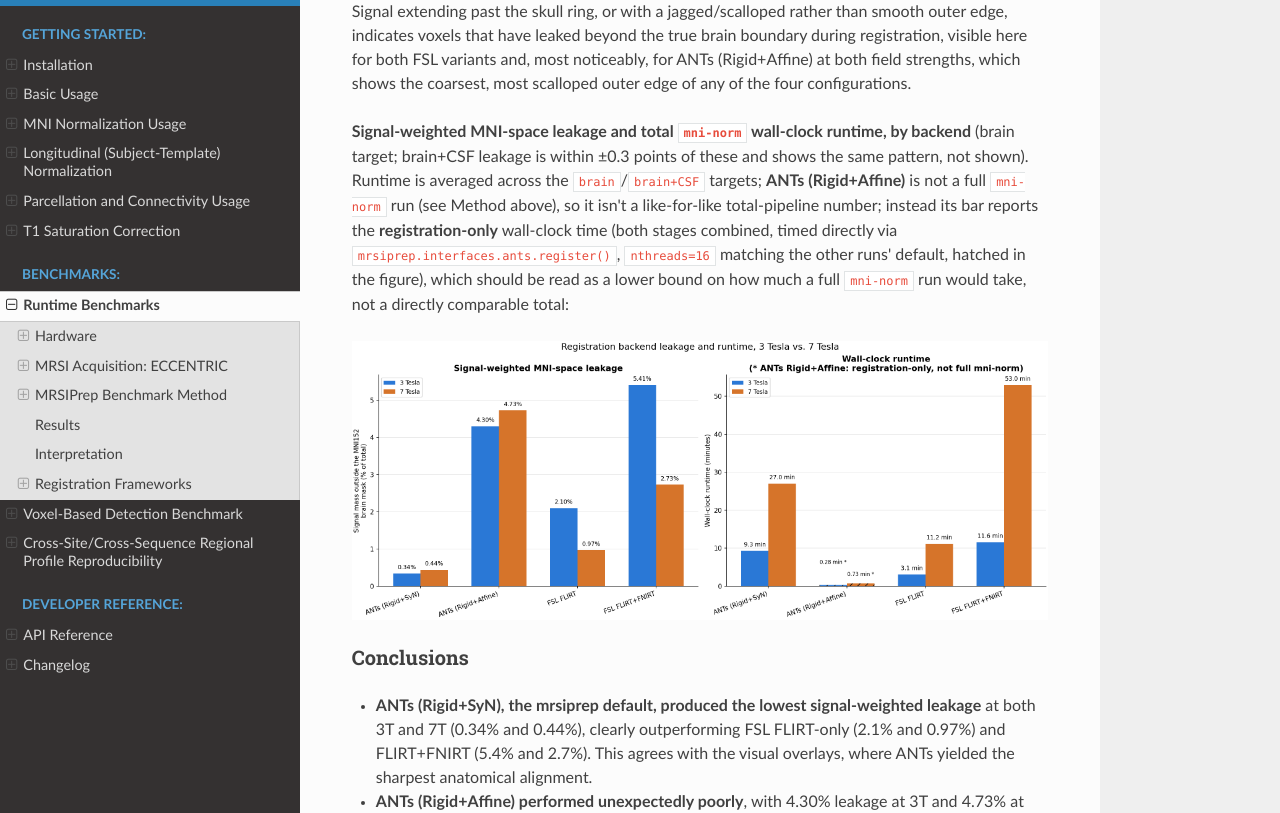
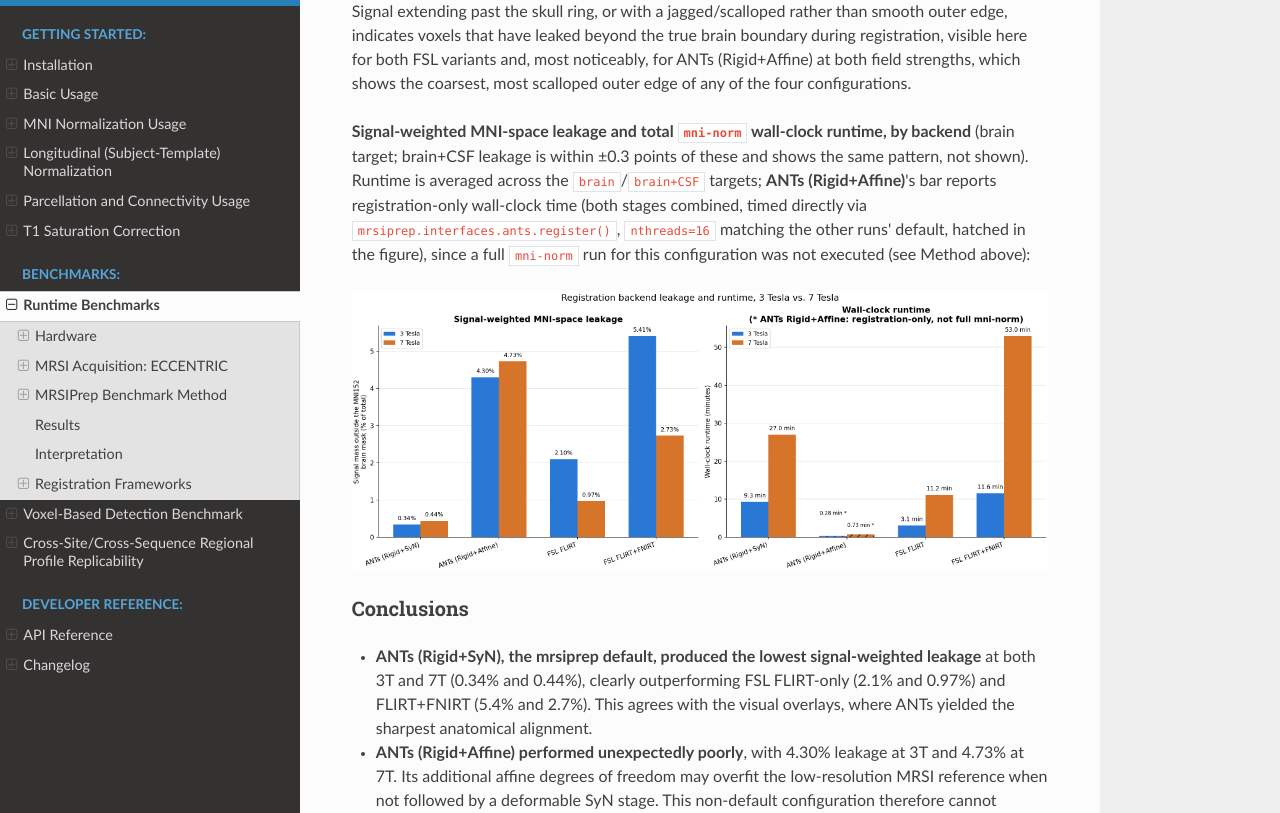
Before and after one commit to MRSI-Psychosis-UP/MRSIPrep, a Sphinx documentation site: the page built from docs/benchmarks.md, in a window 1280 px wide and 900 px high, scrolled down 6153 px, cut to the strip 87-900 px from the top of the window. Built offline with Sphinx 7.4.7 and the Read the Docs theme 3.1.0, drawn with Linux system fonts in a browser that asks for light colours; some of the changed text lies outside the part shown.

Commit message:
Sync readthedocs with manuscript's registration-count fix and terminology
docs/benchmarks.md: fixes the same "6 combinations x 2 subjects = 12
runs" miscount just fixed in the manuscript (four registration configs
were being silently reduced to 6 combinations without saying so) to the
correct 4 x 2 targets x 2 subjects = 16; trims the ANTs (Rigid+Affine)
runtime caveat to a brief factual note instead of a "not directly
comparable" framing, matching how the paper now presents it.

docs/cross_sequence_benchmark.md: renames Reproducibility ->
Replicability (matching the manuscript's established distinction between
the two terms), describes the parcellation as chimeraLFMIHIFIS scale 1
throughout (82/119 regions) instead of "scale-3 merged into root regions
by averaging sub-parcels", while keeping an implementation note that this
is actually derived from the bundled scale-3 atlas since no scale-1 atlas
file exists. Also fills a real content gap: the page was missing the
Lausanne3T-FID vs. Geneva3T-FID 3T comparison entirely (added in the
manuscript earlier this session) -- added it here too, using the real
numbers from experiments/results/cross_sequence_geneva3t_stats.tsv and
the existing supplementary figure, and updated the closing summary's
comparison/site count accordingly.

```diff
--- a/docs/benchmarks.md
+++ b/docs/benchmarks.md
@@ -232,14 +233,12 @@ of any of the four configurations.
 **Signal-weighted MNI-space leakage and total `mni-norm` wall-clock
 runtime, by backend** (brain target; brain+CSF leakage is within ±0.3
 points of these and shows the same pattern, not shown). Runtime is
-averaged across the `brain`/`brain+CSF` targets; **ANTs (Rigid+Affine)**
-is not a full `mni-norm` run (see Method above), so it isn't a
-like-for-like total-pipeline number; instead its bar reports the
-**registration-only** wall-clock time (both stages combined, timed
-directly via `mrsiprep.interfaces.ants.register()`, `nthreads=16`
-matching the other runs' default, hatched in the figure), which should be
-read as a lower bound on how much a full `mni-norm` run would take, not a
-directly comparable total:
+averaged across the `brain`/`brain+CSF` targets; **ANTs (Rigid+Affine)**'s
+bar reports registration-only wall-clock time (both stages combined,
+timed directly via `mrsiprep.interfaces.ants.register()`, `nthreads=16`
+matching the other runs' default, hatched in the figure), since a full
+`mni-norm` run for this configuration was not executed (see Method
+above):
 
 ![Two-panel bar chart: (left) percentage of resampled CrPCr signal mass outside the MNI152 brain mask, by registration backend, faceted by 3 Tesla vs 7 Tesla; (right) total mni-norm runtime in minutes, by registration backend (ANTs Rigid+SyN, ANTs Rigid+Affine, FSL FLIRT, FSL FLIRT+FNIRT), for 3 Tesla vs 7 Tesla](figures/registration_backend_leakage_runtime.png)
 
```
Also changed, not shown: other parts of docs/benchmarks.md (+2 -1 lines), docs/cross_sequence_benchmark.md (+93 -37 lines).
